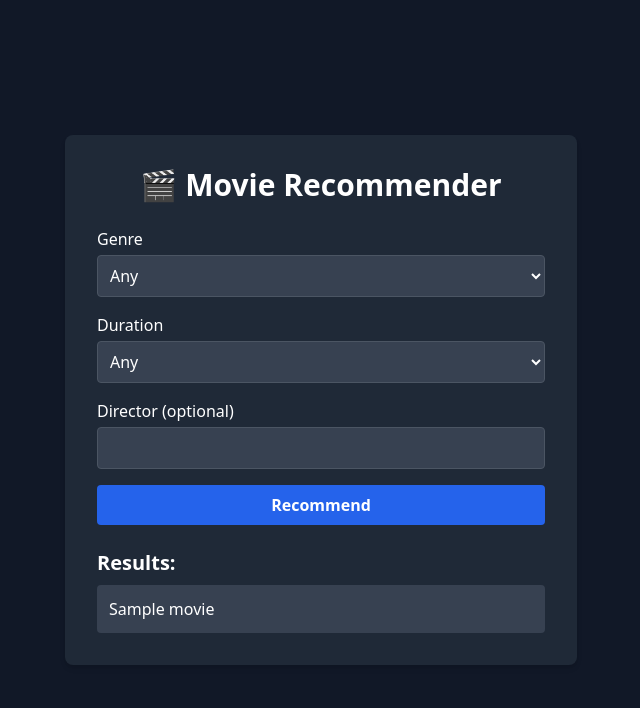
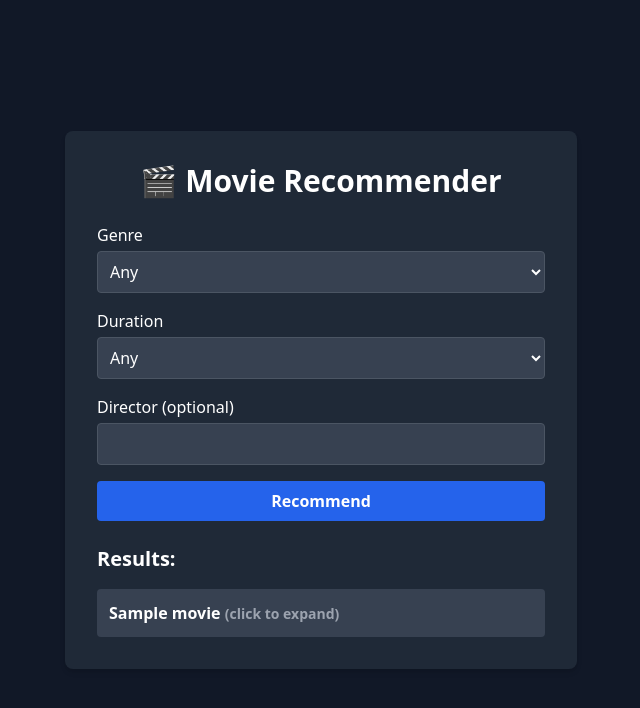
Before and after one commit to ShadowRaider12/Movie-Recommender, a Flask app: template templates/index.html in a window 1280 px wide. Shown: the top 708 px of the page, without its empty margins (319-959 px from the left). Run offline with Flask 3, Linux system fonts and the light colour scheme; the template is opened without the code that fills it: most values are stand-ins (such as "Sample title", 1, 10 or a date in 2020); some libraries are stand-ins or nearby versions.

Commit message:
collapsible results

```diff
--- a/templates/index.html
+++ b/templates/index.html
@@ -48,13 +48,22 @@
 
         {% if recommendations %}
         <div class="mt-6">
-            <h2 class="text-xl font-semibold mb-2">Results:</h2>
-            <ul class="space-y-2">
+            <h2 class="text-xl font-semibold mb-4">Results:</h2>
+            <div class="space-y-2">
                 {% for movie in recommendations %}
-                    <li class="bg-gray-700 p-3 rounded">{{ movie }}</li>
-                {% endfor %}
-            </ul>
+                <div class="bg-gray-700 rounded overflow-hidden">
+                    <button
+                        class="w-full text-left p-3 font-semibold hover:bg-gray-600 focus:outline-none"
+                        onclick="this.nextElementSibling.classList.toggle('hidden')">
+                        {{ movie.split('|')[0] }} <span class="text-gray-400 text-sm">(click to expand)</span>
+                    </button>
+                <div class="hidden p-3 border-t border-gray-600">
+                    {{ movie }}
+                </div>
+            </div>
+            {% endfor %}
         </div>
+    </div>
         {% endif %}
     </div>
 </body>
```
